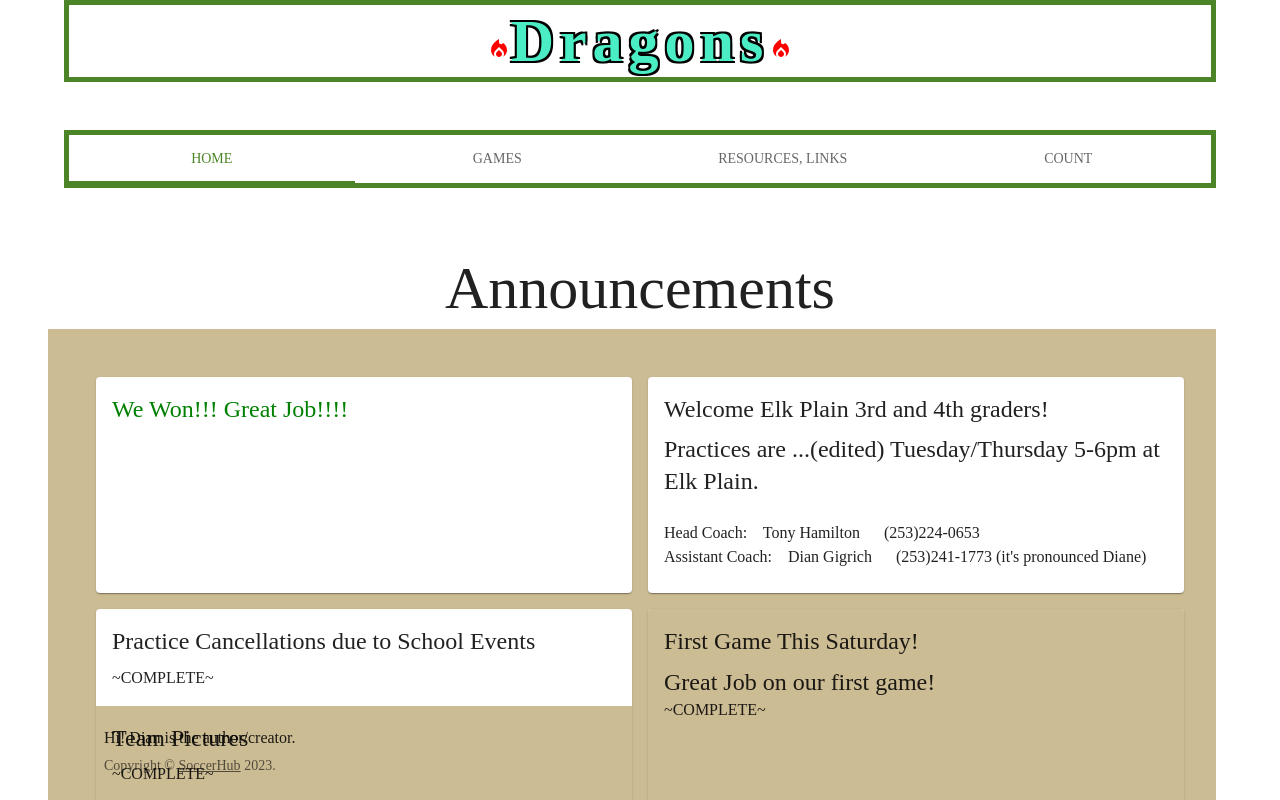
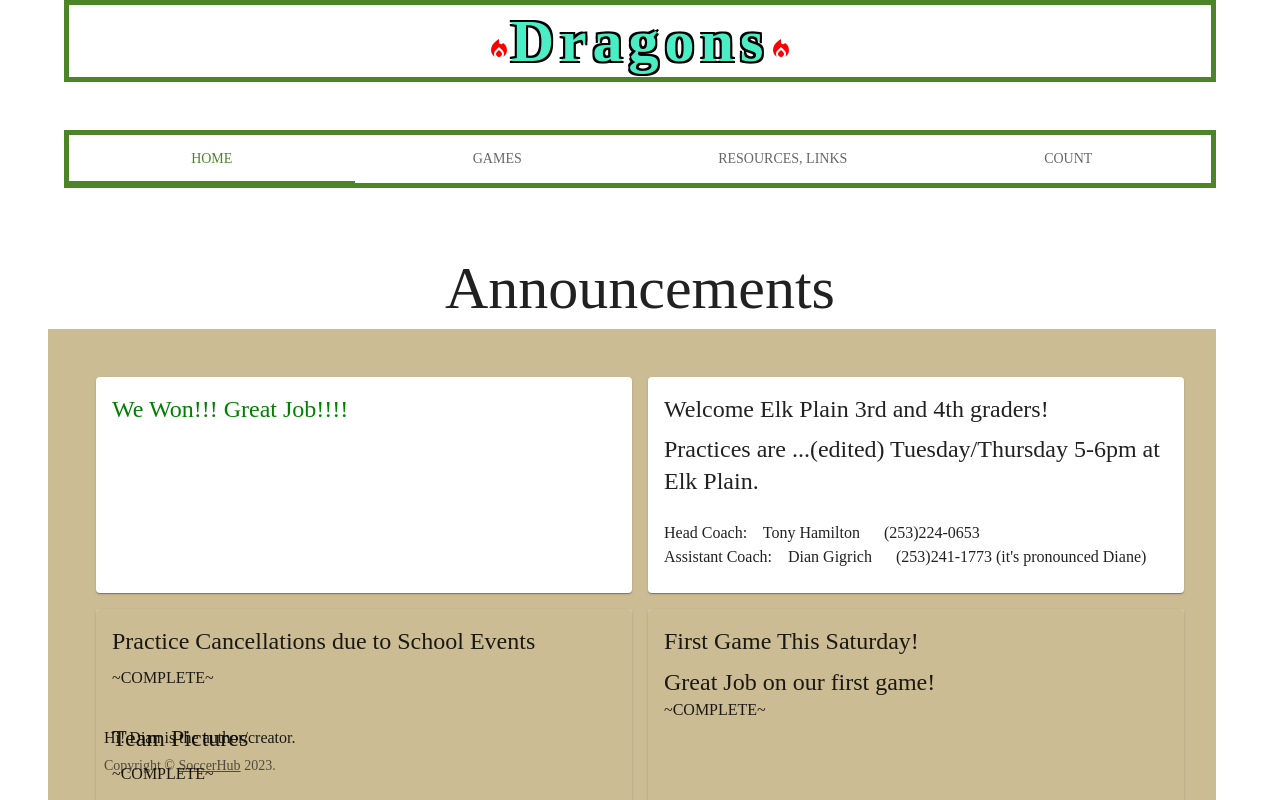
Before and after one commit to DianGigrich/SoccerHub, a React (Create React App) app: page / in a window 1280 px wide. Shown: the top 800 px of the page. Built offline with nearby package versions, Linux system fonts and the light colour scheme.

Commit message:
made background the same color because it wasn't

```diff
--- a/src/components/pages/Home.js
+++ b/src/components/pages/Home.js
@@ -62,7 +62,7 @@ export default function Home(props) {
                     <Card
                         sx={{ height: '100%', display: 'flex', flexDirection: 'column' }}
                     >
-                        <CardContent sx={{ flexGrow: 1 }}>
+                        <CardContent sx={{ flexGrow: 1, bgcolor: "#ccbc94" }}>
                             <Typography gutterBottom variant="h5" component="h2">
                                 Practice Cancellations due to School Events
                             </Typography>
```
